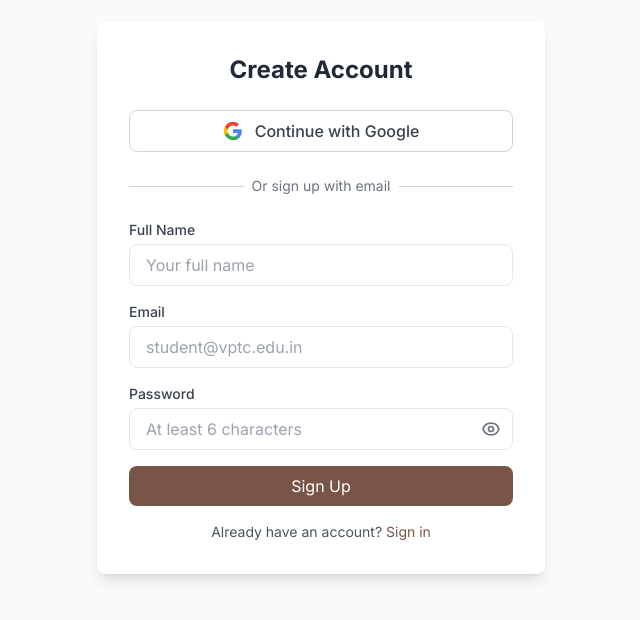
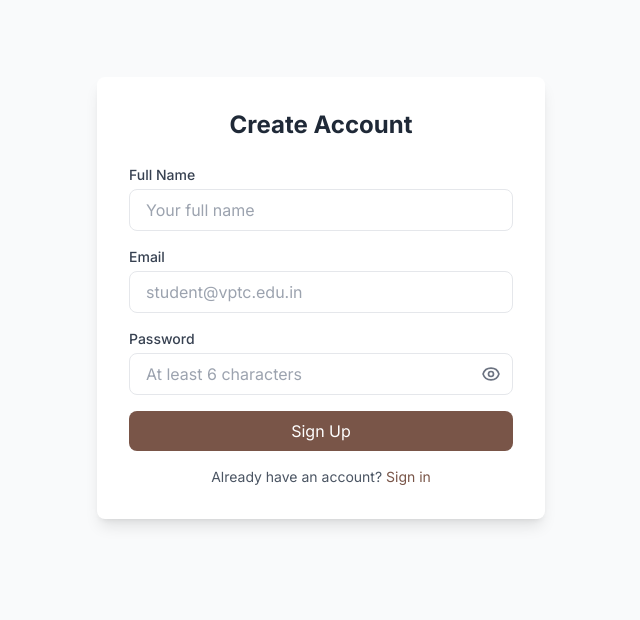
Before and after one commit to sri-vijay-git/vptc-ai-chatbot, a Next.js app in the folder frontend/: page /signup in a window 1280 px wide. Shown: the part 102-722 px from the top of the page, without its empty margins (319-959 px from the left). Built offline with nearby package versions, Linux system fonts and the light colour scheme.

Commit message:
Remove Google OAuth button from login and signup pages

```diff
--- a/frontend/app/(auth)/login/page.tsx
+++ b/frontend/app/(auth)/login/page.tsx
@@ -4,7 +4,6 @@ import { useState } from "react";
 import { useRouter } from "next/navigation";
 import api from "@/lib/api";
 import Link from "next/link";
-import GoogleLoginButton from "@/components/GoogleLoginButton";
 
 export default function LoginPage() {
     const router = useRouter();
@@ -45,21 +44,6 @@ export default function LoginPage() {
                         {error}
                     </div>
                 )}
-
-                {/* Google Login */}
-                <GoogleLoginButton onError={setError} />
-
-                {/* Divider */}
-                <div className="relative my-6">
-                    <div className="absolute inset-0 flex items-center">
-                        <div className="w-full border-t border-gray-300 dark:border-gray-600"></div>
-                    </div>
-                    <div className="relative flex justify-center text-sm">
-                        <span className="px-2 bg-white dark:bg-gray-800 text-gray-500">Or continue with email</span>
-                    </div>
-                </div>
-
-                {/* Email Login Form */}
 
                 <form onSubmit={handleLogin} className="space-y-4">
                     <div>
--- a/frontend/app/(auth)/signup/page.tsx
+++ b/frontend/app/(auth)/signup/page.tsx
@@ -4,7 +4,6 @@ import { useState } from "react";
 import { useRouter } from "next/navigation";
 import api from "@/lib/api";
 import Link from "next/link";
-import GoogleLoginButton from "@/components/GoogleLoginButton";
 
 export default function SignupPage() {
     const router = useRouter();
@@ -74,21 +73,6 @@ export default function SignupPage() {
                         {error}
                     </div>
                 )}
-
-                {/* Google Signup */}
-                <GoogleLoginButton onError={setError} />
-
-                {/* Divider */}
-                <div className="relative my-6">
-                    <div className="absolute inset-0 flex items-center">
-                        <div className="w-full border-t border-gray-300 dark:border-gray-600"></div>
-                    </div>
-                    <div className="relative flex justify-center text-sm">
-                        <span className="px-2 bg-white dark:bg-gray-800 text-gray-500">Or sign up with email</span>
-                    </div>
-                </div>
-
-                {/* Email Signup Form */}
 
                 <form onSubmit={handleSignup} className="space-y-4">
                     <div>
```
